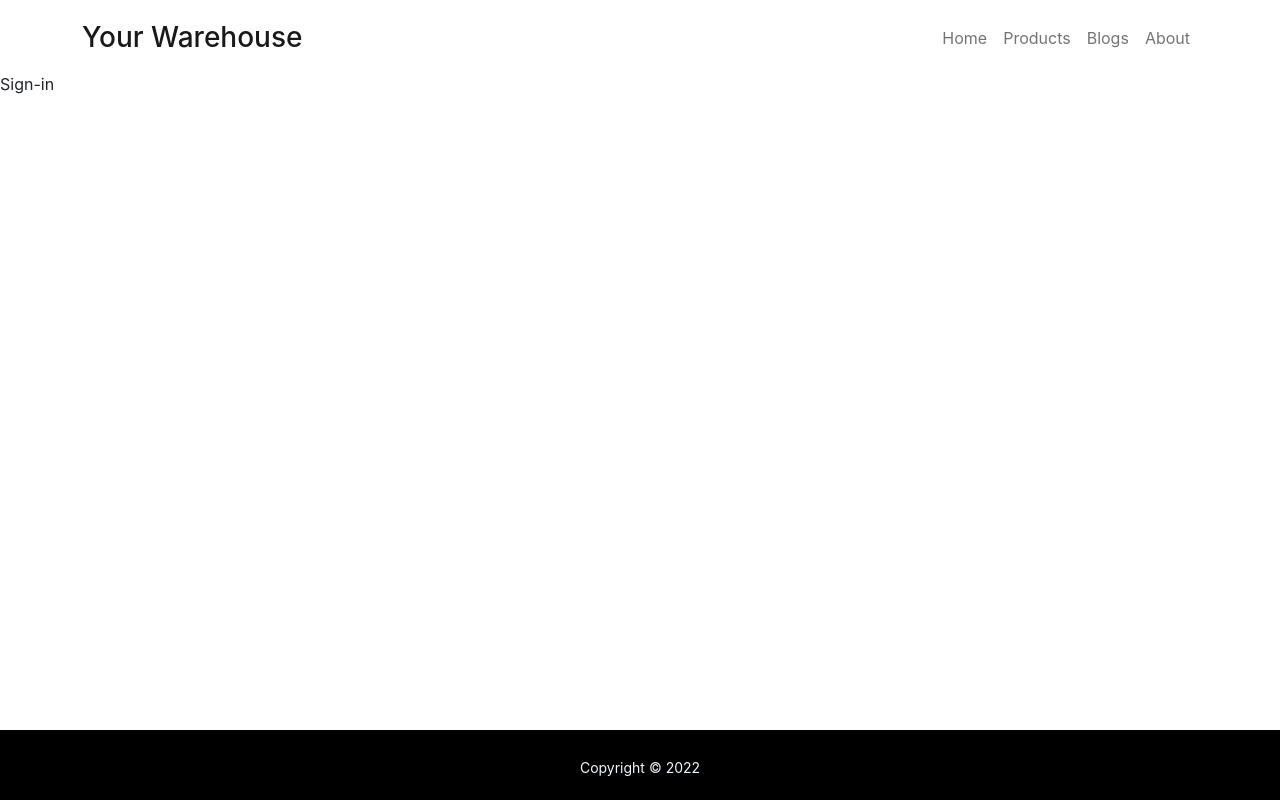
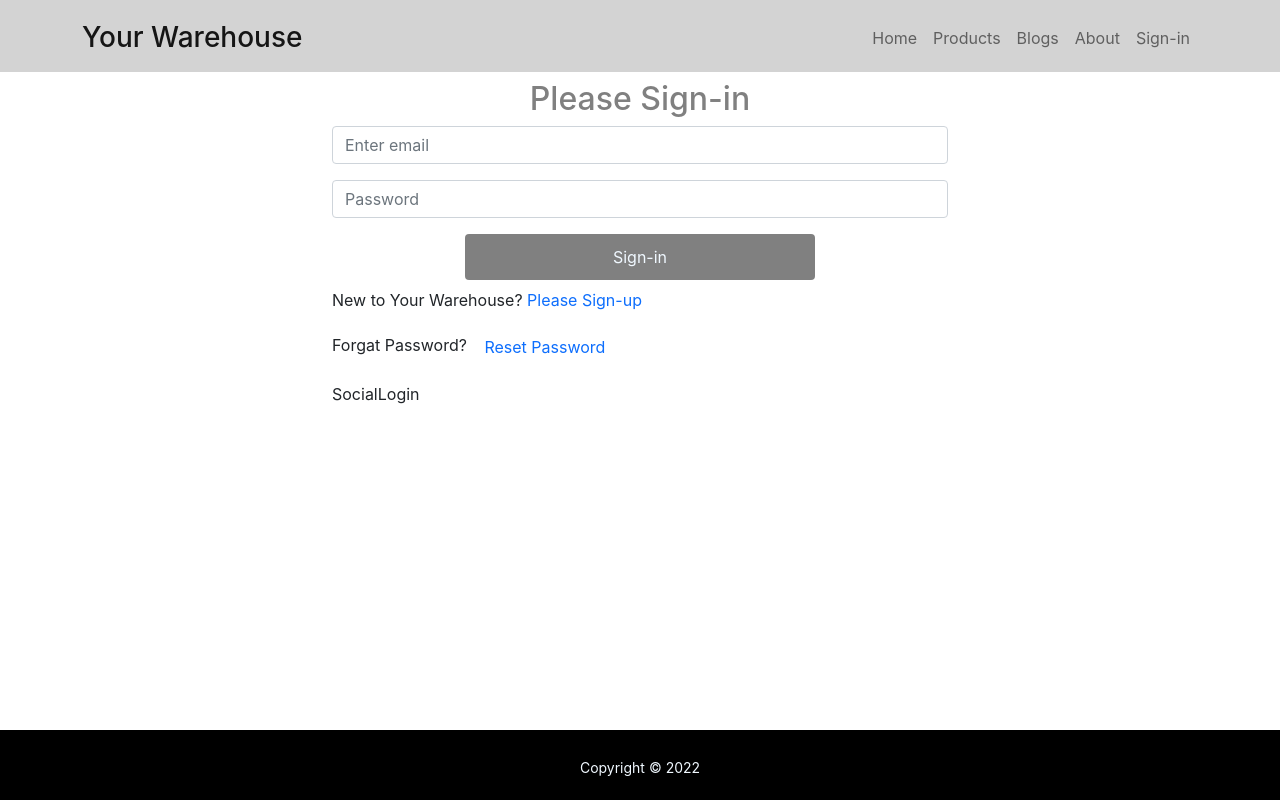
Before and after one commit to AnwarSagor/your-warehouse-client, a React (Create React App) app: page /signIn in a window 1280 px wide. Built offline with nearby package versions, Linux system fonts and the light colour scheme; no server answers.

Commit message:
Sign-in & Sign-out

```diff
--- /dev/null
+++ b/src/Pages/LoginPage/LoginPage.css
@@ -0,0 +1,14 @@
+.sign-in-form {
+    margin-bottom: 80px;
+}
+
+.sign-in-title {
+    color: gray;
+}
+
+.sign-in-btn {
+    width: 350px;
+    background-color: gray;
+    color: aliceblue;
+    padding: 10px;
+}
--- a/src/Pages/LoginPage/SignIn.js
+++ b/src/Pages/LoginPage/SignIn.js
@@ -1,9 +1,87 @@
-import React from 'react';
+import './LoginPage.css'
+import React, { useRef } from 'react';
+import { Button, Form } from 'react-bootstrap';
+import { useSendPasswordResetEmail, useSignInWithEmailAndPassword } from 'react-firebase-hooks/auth';
+import './LoginPage.css';
+import { Link, useLocation, useNavigate } from 'react-router-dom';
+import { toast, ToastContainer } from 'react-toastify';
+import auth from '../../firebase.init';
+import Loading from '../SharedPage/Loading';
+import SocialLogin from './SocialLogin';
 
 const SignIn = () => {
+    const emailRef = useRef('');
+    const passwordRef = useRef('')
+    const navigate = useNavigate()
+    const location = useLocation();
+    let from = location.state?.from?.pathname || "/";
+    let errorElement;
+    const [
+        signInWithEmailAndPassword,
+        user,
+        loading,
+        error,
+    ] = useSignInWithEmailAndPassword(auth);
+
+    const [sendPasswordResetEmail, sending] = useSendPasswordResetEmail(auth);
+
+    if (loading || sending) {
+        return <Loading></Loading>
+    }
+
+    if (user) {
+        navigate(from, { replace: true });
+    }
+
+    if (error) {
+        errorElement = <p className='text-danger'>Error: {error?.message}</p>
+    }
+
+    const handleSubmit = event => {
+        event.preventDefault();
+        const email = emailRef.current.value;
+        const password = passwordRef.current.value;
+
+        signInWithEmailAndPassword(email, password)
+    }
+    const navigateSignUp = event => {
+        navigate('/sign-up')
+    }
+
+    const resetPassword = async () => {
+        const email = emailRef.current.value;
+        if (email) {
+            await sendPasswordResetEmail(email);
+            toast('Sent email');
+        }
+        else {
+            toast('Please enter your email address')
+        }
+    }
+
     return (
-        <div>
-            Sign-in
+        <div className='sign-in-form container w-50 mx-auto'>
+            <h2 className='sign-in-title text-center mt-2'>Please Sign-in</h2>
+            <Form onSubmit={handleSubmit}>
+                <Form.Group className="mb-3" controlId="formBasicEmail">
+                    <Form.Control ref={emailRef} type="email" placeholder="Enter email" required />
+                </Form.Group>
+
+                <Form.Group className="mb-3" controlId="formBasicPassword">
+                    <Form.Control ref={passwordRef} type="password" placeholder="Password" required />
+                </Form.Group>
+
+                <Button className='sign-in-btn' variant="w-50 mx-auto d-block mb-2" type="submit">
+                    Sign-in
+                </Button>
+            </Form>
+            {errorElement}
+            <p>New to Your Warehouse? <Link to="/signUp" onClick={navigateSignUp} className='text-primary pe-auto text-decoration-none'>Please Sign-up</Link></p>
+            <p>Forgat Password? <button onClick={resetPassword} className='btn btn-link text-primary pe-auto text-decoration-none'>Reset Password</button></p>
+
+            <SocialLogin></SocialLogin>
+
+            <ToastContainer />
         </div>
     );
 };
--- /dev/null
+++ b/src/Pages/LoginPage/SocialLogin.js
@@ -0,0 +1,11 @@
+import React from 'react';
+
+const SocialLogin = () => {
+    return (
+        <div>
+            SocialLogin
+        </div>
+    );
+};
+
+export default SocialLogin;
--- a/src/Pages/SharedPage/Header.js
+++ b/src/Pages/SharedPage/Header.js
@@ -1,12 +1,16 @@
+import { signOut } from 'firebase/auth';
 import React from 'react';
 import { Container, Nav, Navbar } from 'react-bootstrap';
+import { useAuthState } from 'react-firebase-hooks/auth';
 import { Link } from 'react-router-dom';
+import auth from '../../firebase.init';
+import './SharedPage.css';
 
 const Header = () => {
-    // const [user] = useAuthState(auth);
-    // const handleSignOut = () => {
-    //     signOut(auth);
-    // }
+    const [user] = useAuthState(auth);
+    const handleSignOut = () => {
+        signOut(auth);
+    }
     return (
         <>
             <Navbar className='navbar' collapseOnSelect expand="lg" sticky='top'>
@@ -21,10 +25,10 @@ const Header = () => {
                             <Nav.Link as={Link} to="home#productAll">Products</Nav.Link>
                             <Nav.Link as={Link} to="blogs">Blogs</Nav.Link>
                             <Nav.Link as={Link} to="about">About</Nav.Link>
-                            {/* </Nav>
+                        </Nav>
 
-                        <Nav className="mt-1"> */}
-                            {/* {
+                        <Nav className="mt-1">
+                            {
                                 user
                                     ?
                                     <>
@@ -37,7 +41,7 @@ const Header = () => {
                                     :
                                     <Nav.Link as={Link} to="signIn"> Sign-in </Nav.Link>
 
-                            } */}
+                            }
 
                         </Nav>
                     </Navbar.Collapse>
--- a/src/Pages/SharedPage/SharedPage.css
+++ b/src/Pages/SharedPage/SharedPage.css
@@ -11,3 +11,11 @@
     margin-top: 15px;
     padding-top: 10px;
 }
+
+.navbar {
+    background-color: lightgray;
+}
+
+.title {
+    text-shadow: black;
+}
```
Also changed, not shown: src/Pages/HomePage/Banner.css (deleted), src/Pages/LoginPage/SignIn.css (deleted), src/Pages/LoginPage/SignUp.css (deleted), src/Pages/OtherPage/About.css (deleted), src/Pages/OtherPage/Blogs.css (deleted).
